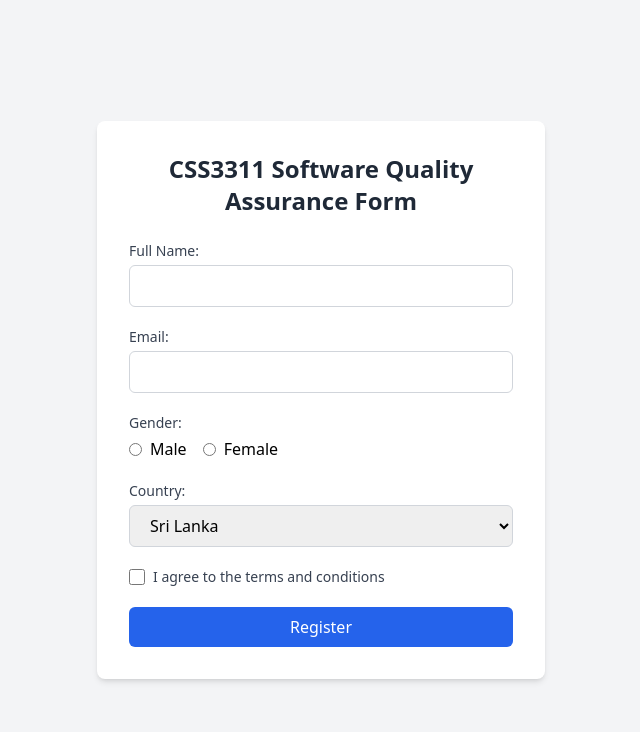
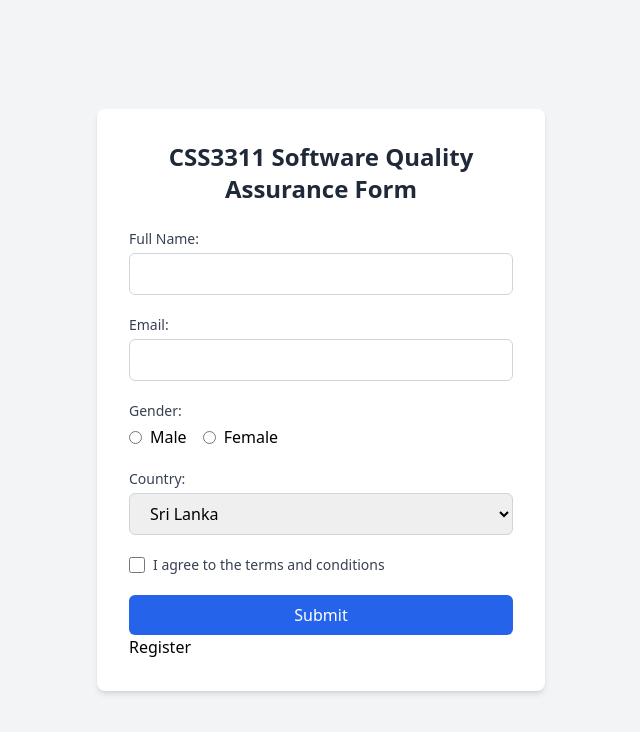
Before and after one commit to sahan026/sample_form_for_you, a plain HTML site: page index.html in a window 1280 px wide. Shown: the whole page, without its empty margins (319-959 px from the left). Drawn offline with nearby package versions, Linux system fonts and the light colour scheme.

Commit message:
Update index.html

```diff
--- a/index.html
+++ b/index.html
@@ -58,10 +58,10 @@
       </div>
 
       <div>
-        <button type="submit"
+        <input type="submit"
           class="w-full bg-blue-600 text-white py-2 rounded-md hover:bg-blue-700 transition-colors">
           Register
-        </button>
+        </input>
       </div>
     </form>
 
```
